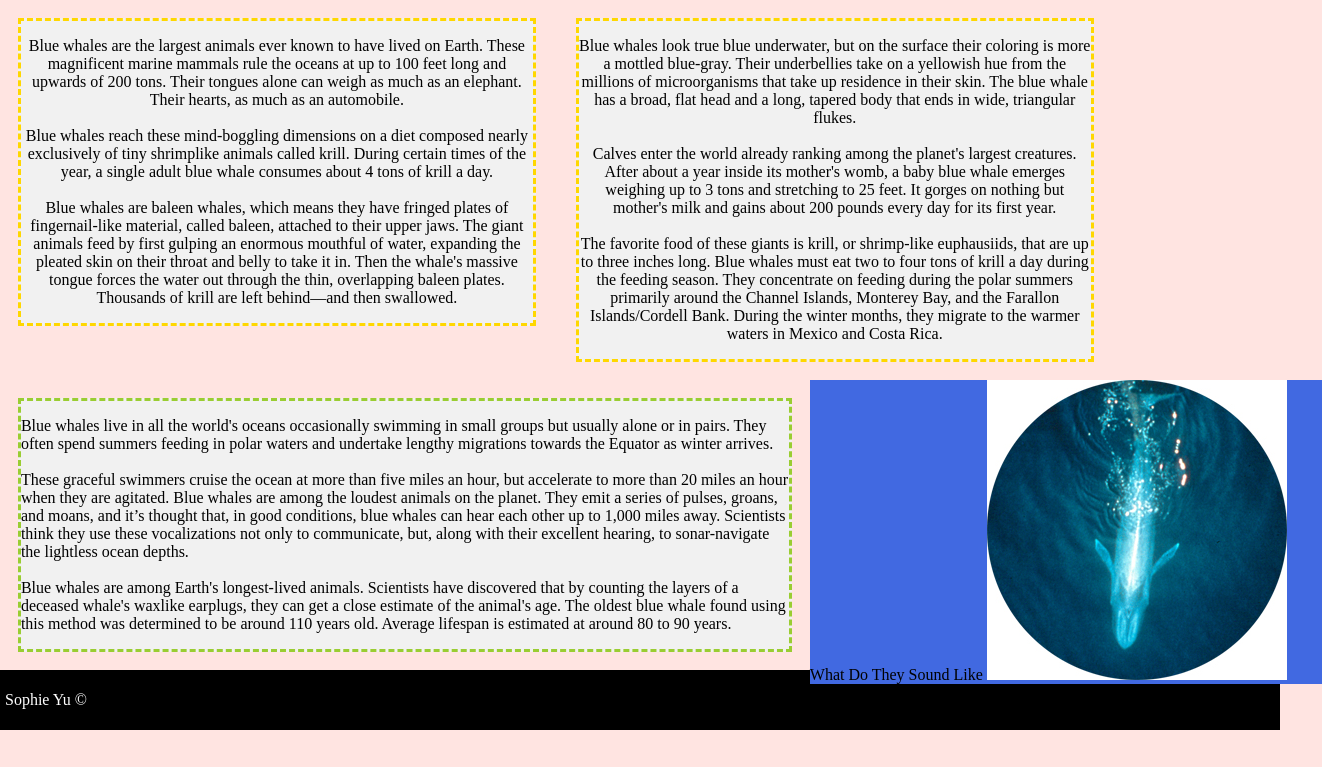
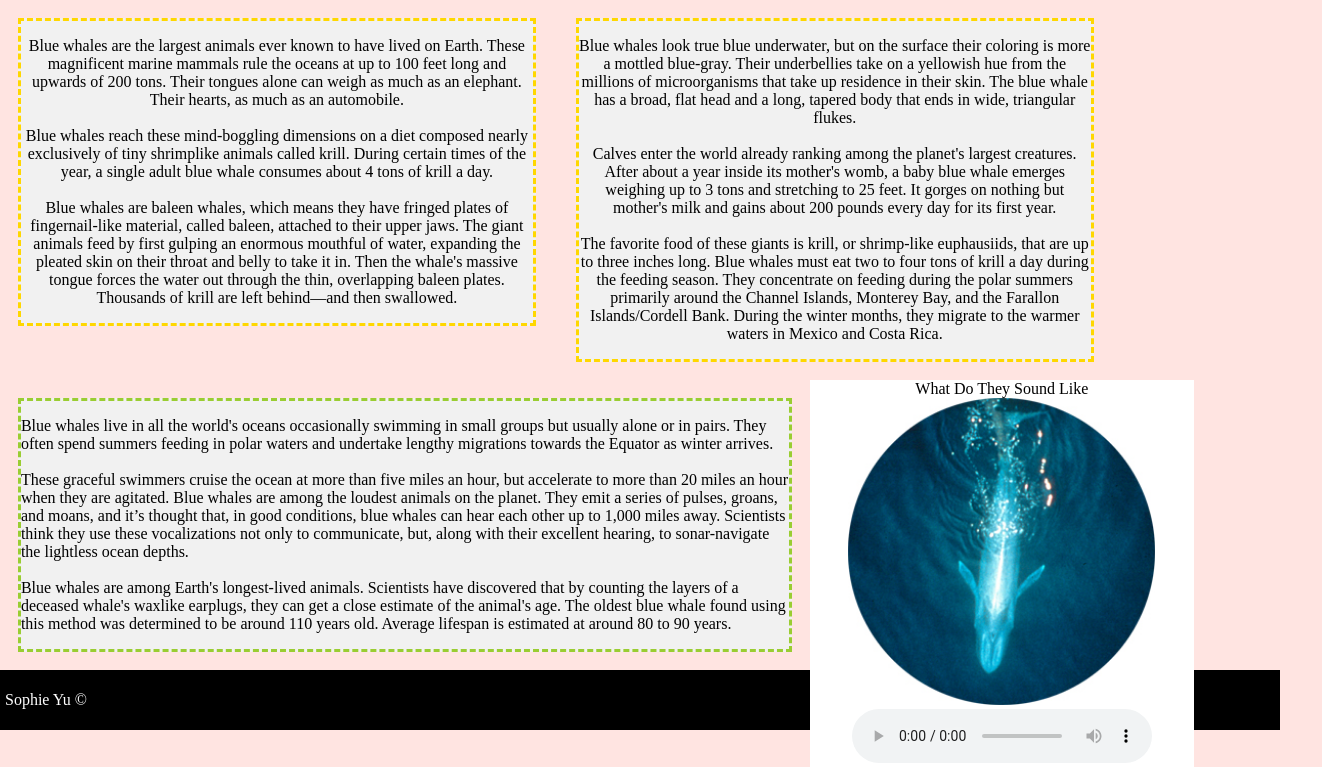
Before and after one commit to SuyunYu/suyunyu.github.io, a plain HTML site: page homeworks/mysite/index.html in a window 1280 px wide. Shown: the part 296-1063 px from the top of the page, 1322 px wide, since content can reach past the window. Before the commit the page ends 1026 px from the top, so only its background shows below. Drawn offline with Linux system fonts and the light colour scheme.

Commit message:
mysite
ms

```diff
--- a/homeworks/mysite/css/desktop.css
+++ b/homeworks/mysite/css/desktop.css
@@ -62,9 +62,9 @@ nav li  {
   display: inline-block;
   box-sizing: border-box;
   position: absolute;
-
-  width: 40%;
-  background-color: #4169E1
+  text-align: center;
+  width: 30%;
+  background-color: #FFFFFF
 }
 .gallery {
   text-align: center;
--- a/homeworks/mysite/index.html
+++ b/homeworks/mysite/index.html
@@ -60,7 +60,12 @@ Blue whales are among Earth's longest-lived animals. Scientists have discovered
 </div>
 
 <div class="right">What Do They Sound Like
-<img src="images/sound.jpg"  alt="sound.jpg" >
+<img src="images/sound.jpg"  width="80%" alt="sound.jpg" >
+<audio controls>
+  <source src="soundBW.ogg" type="soundBW/ogg">
+  <source src="soundBW.mp3" type="soundBW/mpeg">
+  Your browser does not support the audio element.
+</audio>
 </div>
 
 <footer>
```
Also changed, not shown: homeworks/mysite/gallery.html (+2 -2 lines), homeworks/mysite/images/Whale3.jpg (added), 1 other file.
